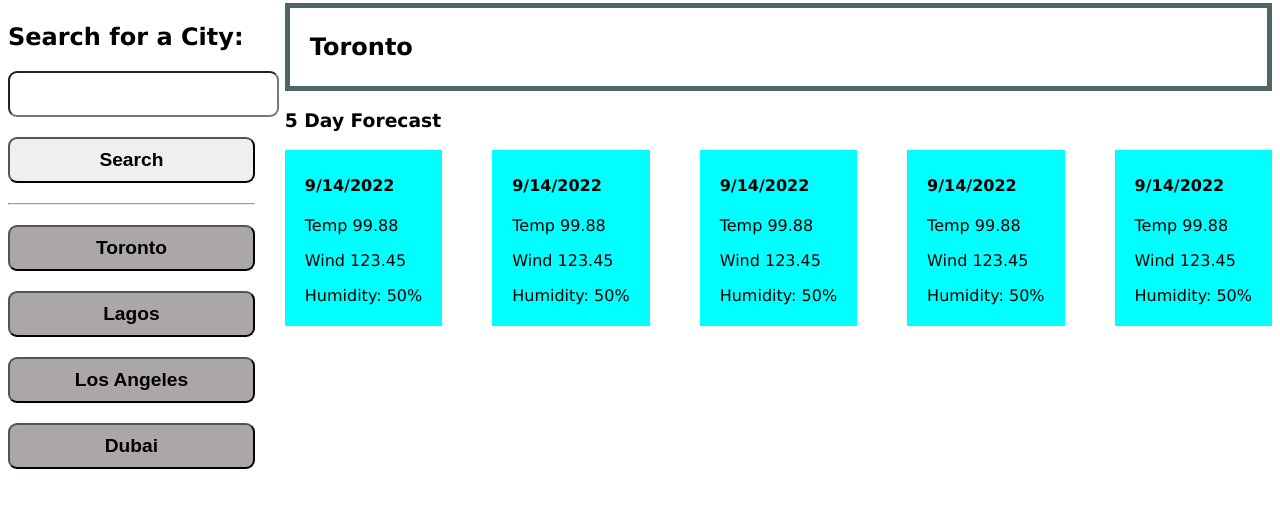
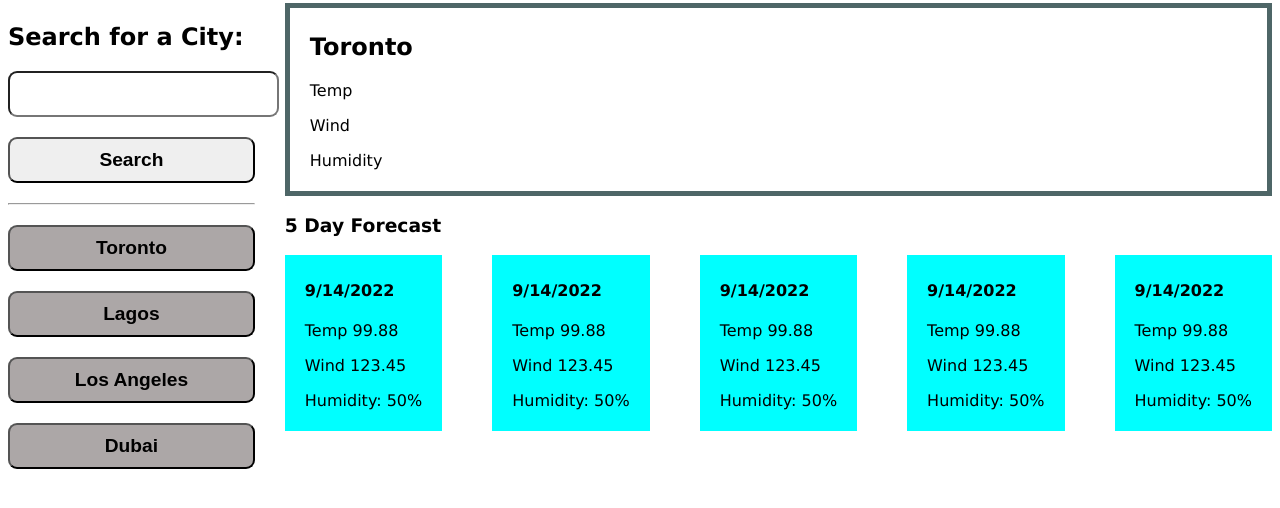
Before and after one commit to queendoescode/weather-forecast, a plain HTML site: page index.html in a window 1280 px wide. Shown: the part 162-670 px from the top of the page. Drawn offline with nearby package versions, Linux system fonts and the light colour scheme; no server answers.

Commit message:
add labels for weather information

```diff
--- a/index.html
+++ b/index.html
@@ -33,9 +33,9 @@
 
       <div id="city">
         <h2></h2>
-        <p class="temp"></p>
-        <p class="wind"></p>
-        <p class="humidity"></p>
+        <p>Temp <span class="temp"></span></p>
+        <p>Wind <span class="wind"></span></p>
+        <p>Humidity <span class="humidity"></span></p>
       </div>
 
       <h3>5 Day Forecast</h3>
```
